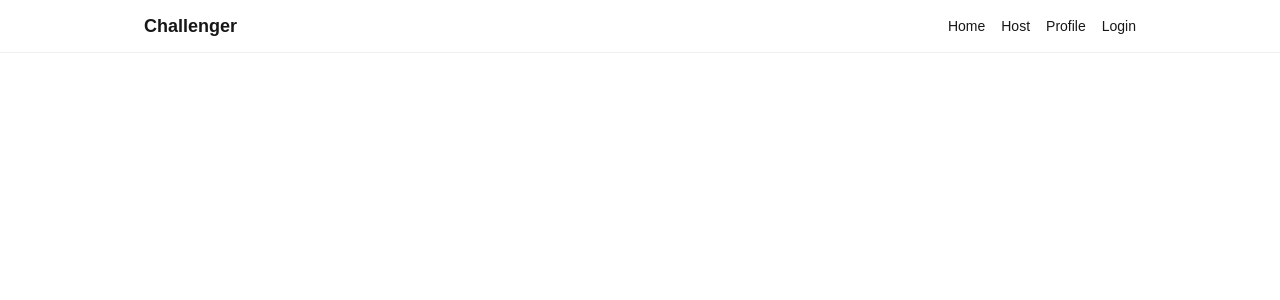
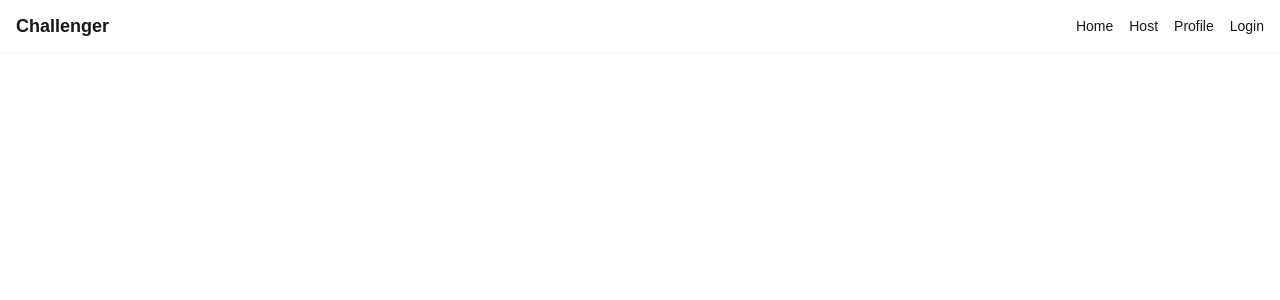
Before and after one commit to Kahnanga/median, a Next.js app: page / in a window 1280 px wide. Shown: the top 300 px of the page. Built offline with nearby package versions, Linux system fonts and the light colour scheme.

Commit message:
Remove maxWidth and center margin from nav
cgen-8bc7ddcb2ea14a10b0f86744135c53cc

```diff
--- a/src/components/Navbar.tsx
+++ b/src/components/Navbar.tsx
@@ -6,7 +6,7 @@ export default function Navbar() {
   return (
     <header className="site-header w-full border-b border-black/[.06] bg-transparent">
       <nav
-        className="nav-container max-w-5xl mx-auto flex items-center justify-between px-4 py-3"
+        className="nav-container w-full flex items-center justify-between px-4 py-3"
         role="navigation"
         aria-label="Main navigation"
       >
```
